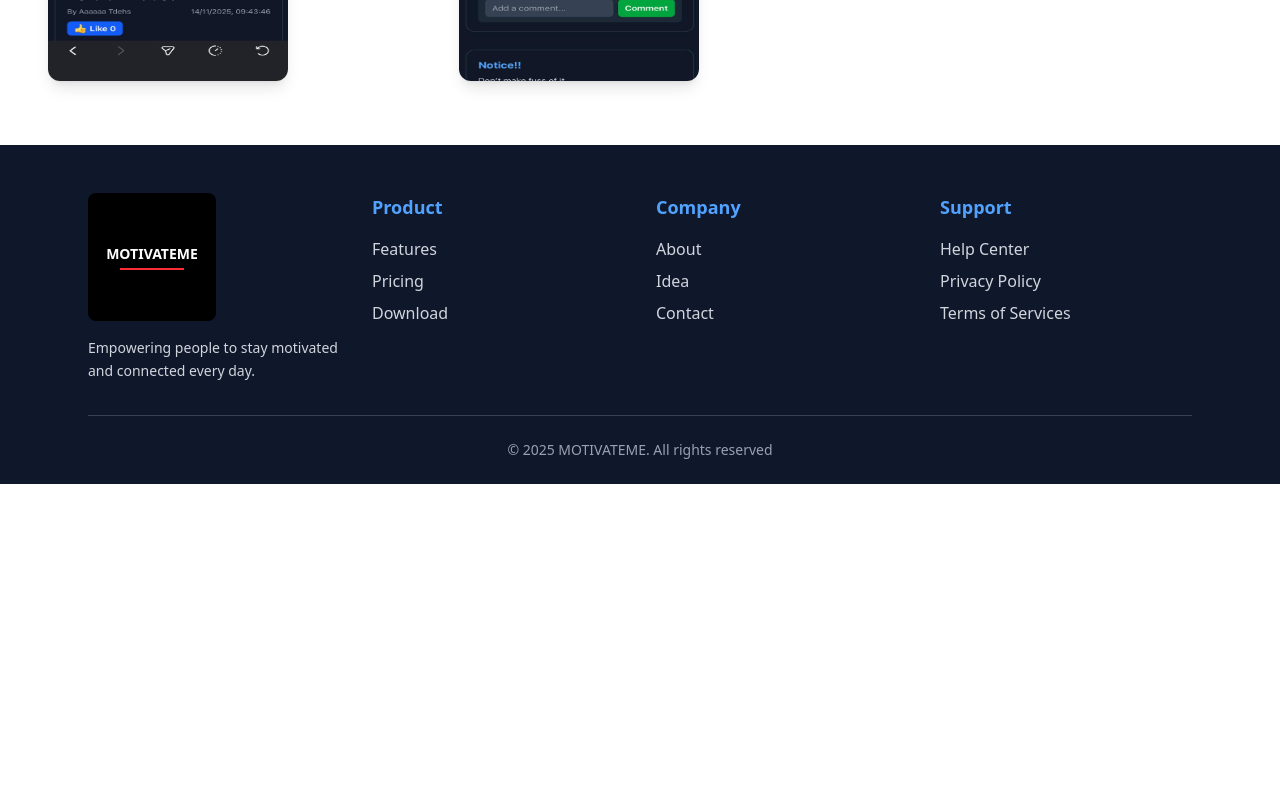
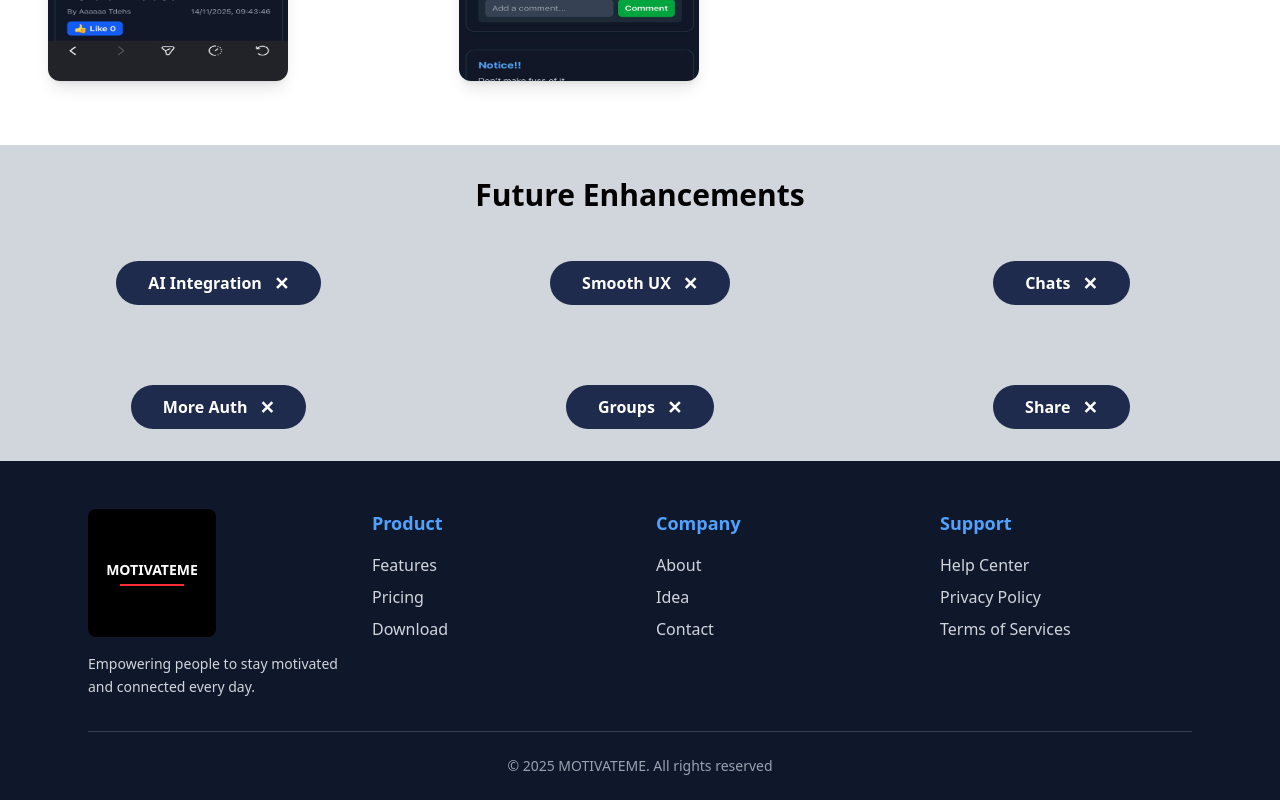
Before and after one commit to Uniq-bot/motivaateMeLanding, a React (Vite) app: page /idea in a window 1280 px wide. Shown: the part 1627-2427 px from the top of the page. Before the commit the page ends 2111 px from the top, so only its background shows below. Built offline with nearby package versions, Linux system fonts and the light colour scheme.

Commit message:
I did what i knew

```diff
--- a/src/components/idea/Refinements.jsx
+++ b/src/components/idea/Refinements.jsx
@@ -1,8 +1,57 @@
-const Refinements = ()=>{
-    return(
-    <div>
+const Refinements = () => {
+    return (
+        <div className="bg-gray-300 py-8 px-6 lg:px-12 space-y-8">
+            <div className="text-3xl font-bold mb-12 text-center">
+                <h1>Future Enhancements</h1>
+            </div>
 
-    </div>
-    )
-}
+            <div className="grid grid-cols-3 grid-rows-2 gap-20">
+
+                <div className="flex justify-center">
+                    <button className="text-white bg-[#1E2B4C] hover:bg-[#2A3A5C] font-semibold px-8 py-2 rounded-full flex items-center gap-3">
+                        <span>AI Integration</span>
+                        <span className="text-lg font-bold">✕</span>
+                    </button>
+                </div>
+
+                <div className="flex justify-center">
+                    <button className="text-white bg-[#1E2B4C] hover:bg-[#2A3A5C] font-semibold px-8 py-2 rounded-full flex items-center gap-3">
+                        <span>Smooth UX</span>
+                        <span className="text-lg font-bold">✕</span>
+                    </button>
+                </div>
+
+                <div className="flex justify-center">
+                    <button className="text-white bg-[#1E2B4C] hover:bg-[#2A3A5C] font-semibold px-8 py-2 rounded-full flex items-center gap-3">
+                        <span>Chats</span>
+                        <span className="text-lg font-bold">✕</span>
+                    </button>
+                </div>
+
+                <div className="flex justify-center">
+                    <button className="text-white bg-[#1E2B4C] hover:bg-[#2A3A5C] font-semibold px-8 py-2 rounded-full flex items-center gap-3">
+                        <span>More Auth</span>
+                        <span className="text-lg font-bold">✕</span>
+                    </button>
+                </div>
+
+                <div className="flex justify-center">
+                    <button className="text-white bg-[#1E2B4C] hover:bg-[#2A3A5C] font-semibold px-8 py-2 rounded-full flex items-center gap-3">
+                        <span>Groups</span>
+                        <span className="text-lg font-bold">✕</span>
+                    </button>
+                </div>
+
+                <div className="flex justify-center">
+                    <button className="text-white bg-[#1E2B4C] hover:bg-[#2A3A5C] font-semibold px-8 py-2 rounded-full flex items-center gap-3">
+                        <span>Share</span>
+                        <span className="text-lg font-bold">✕</span>
+                    </button>
+                </div>
+
+            </div>
+        </div>
+    );
+};
+
 export default Refinements;
```
